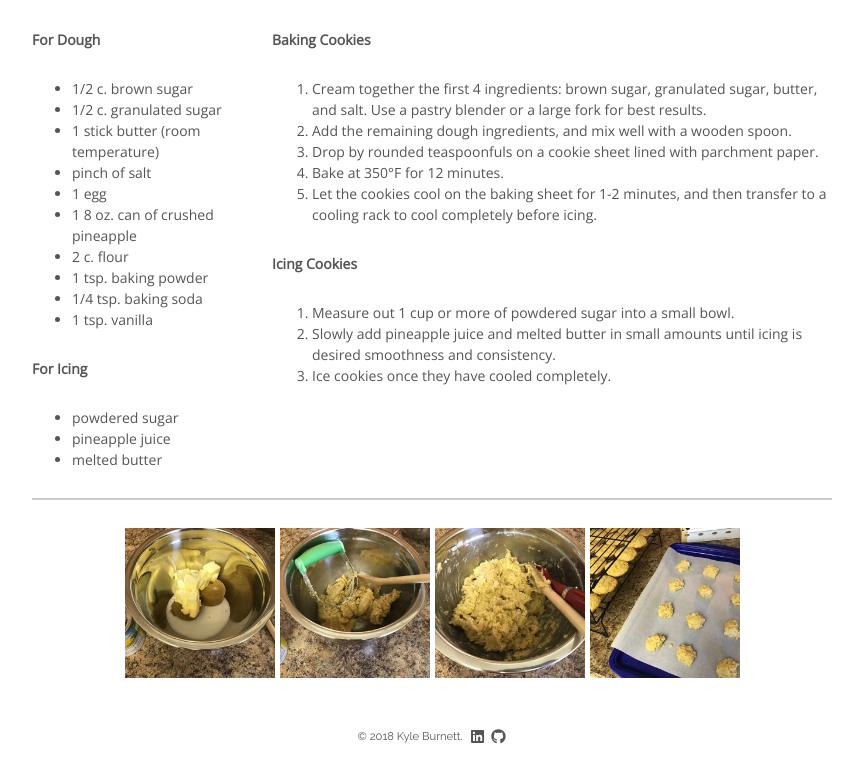
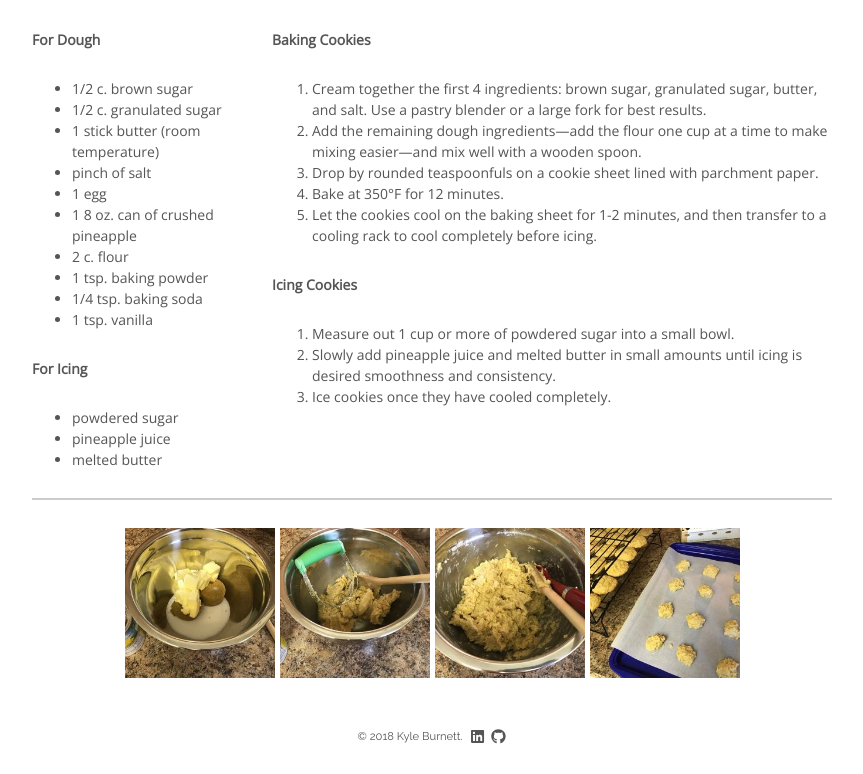
Before and after one commit to kyleburnett/kyleburnett.github.io, a Jekyll site: the page built from collections/_recipes/2018-12-15-pineapple-cookies.md, in a window 1280 px wide. Shown: the part 495-1269 px from the top of the page, without its empty margins (208-1071 px from the left). Built offline with Jekyll 4.4.1, drawn with Linux system fonts in a browser that asks for light colours.

Commit message:
minor change to pineapple recipe

```diff
--- a/collections/_recipes/2018-12-15-pineapple-cookies.md
+++ b/collections/_recipes/2018-12-15-pineapple-cookies.md
@@ -31,7 +31,7 @@ recipe:
   directions_markdown: |-
     **Baking Cookies**
     1. Cream together the first 4 ingredients: brown sugar, granulated sugar, butter, and salt. Use a pastry blender or a large fork for best results.
-    2. Add the remaining dough ingredients, and mix well with a wooden spoon.
+    2. Add the remaining dough ingredients&mdash;add the flour one cup at a time to make mixing easier&mdash;and mix well with a wooden spoon.
     3. Drop by rounded teaspoonfuls on a cookie sheet lined with parchment paper.
     4. Bake at 350&deg;F for 12 minutes.
     5. Let the cookies cool on the baking sheet for 1-2 minutes, and then transfer to a cooling rack to cool completely before icing.
```
